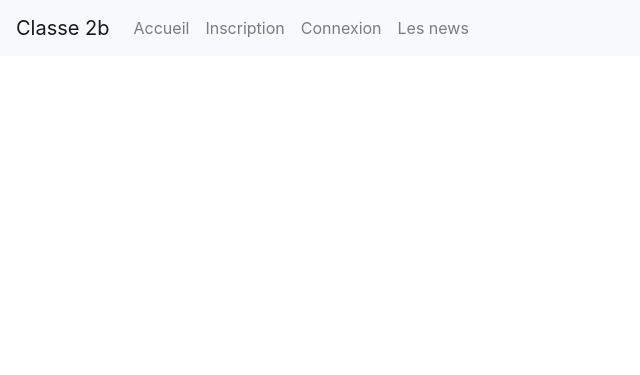
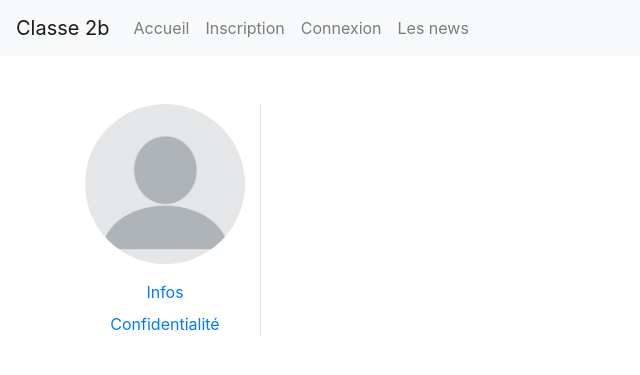
Before and after one commit to Nicolas-hr/ClasseB, a PHP site: page /profil.php in a window 1280 px wide. Shown: the top 375 px of the page, without its empty margins (0-640 px from the left). Run offline with PHP 8.4, Linux system fonts and the light colour scheme; some libraries are stand-ins or nearby versions.

Commit message:
Progression de la page de profil

```diff
--- a/php/nav.php
+++ b/php/nav.php
@@ -21,7 +21,7 @@ if (session_status() == PHP_SESSION_NONE) {
                     "index.php" => "Accueil",
                     "uploadsForm.php" => "Mise en ligne",
                     "showNews.php" => "Les news",
-                    "profil.php" => "Profil",
+                    "profil.php?action=infos" => "Profil",
                     "../lib/logout.php" =>"Logout",
                 );
             } elseif (!isLogged()) {
--- a/php/profil.php
+++ b/php/profil.php
@@ -17,7 +17,23 @@
 <?php require_once 'nav.php'; ?>
 
 <div class="container">
+    <div class="row mt-5">
+        <!--  Left side  -->
+        <div class="col-sm-2 col-md-2 col-lg-2">
+            <img src="../images/blank-profile-picture.png" class="rounded-circle w-100" alt="Image de profil">
 
+            <!--  Links  -->
+            <div id="link" class="mt-3">
+                <a href="./profil.php?action=infos" class="d-block text-center mt-2">Infos</a>
+                <a href="./profil.php?action=confidentialite" class="d-block text-center mt-2">Confidentialité</a>
+            </div>
+        </div>
+
+        <!--  Right side  -->
+        <div class="col-sm-10 col-md-10 col-lg-10 border-left">
+
+        </div>
+    </div>
 </div>
 
 <!-- Optional JavaScript -->
```
Also changed, not shown: images/blank-profile-picture.png (added).
